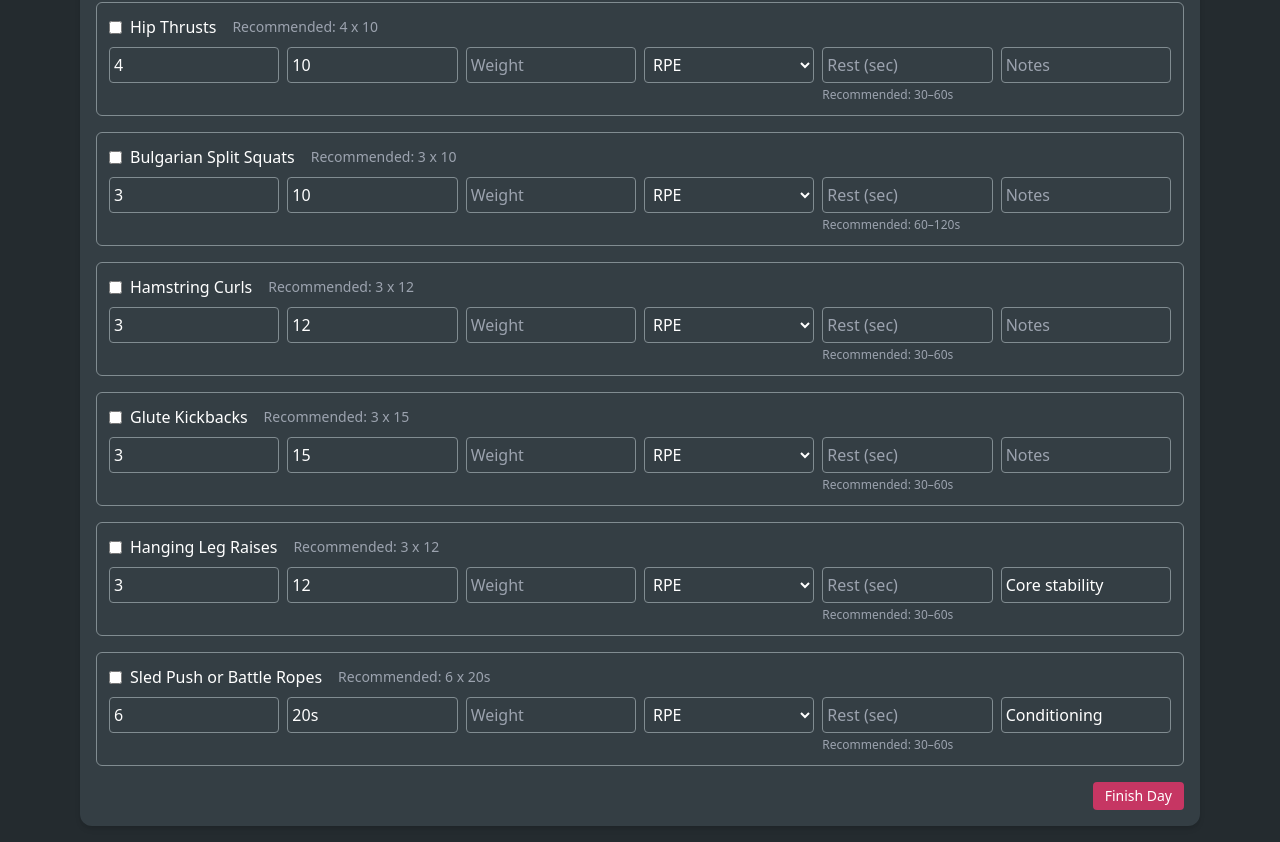
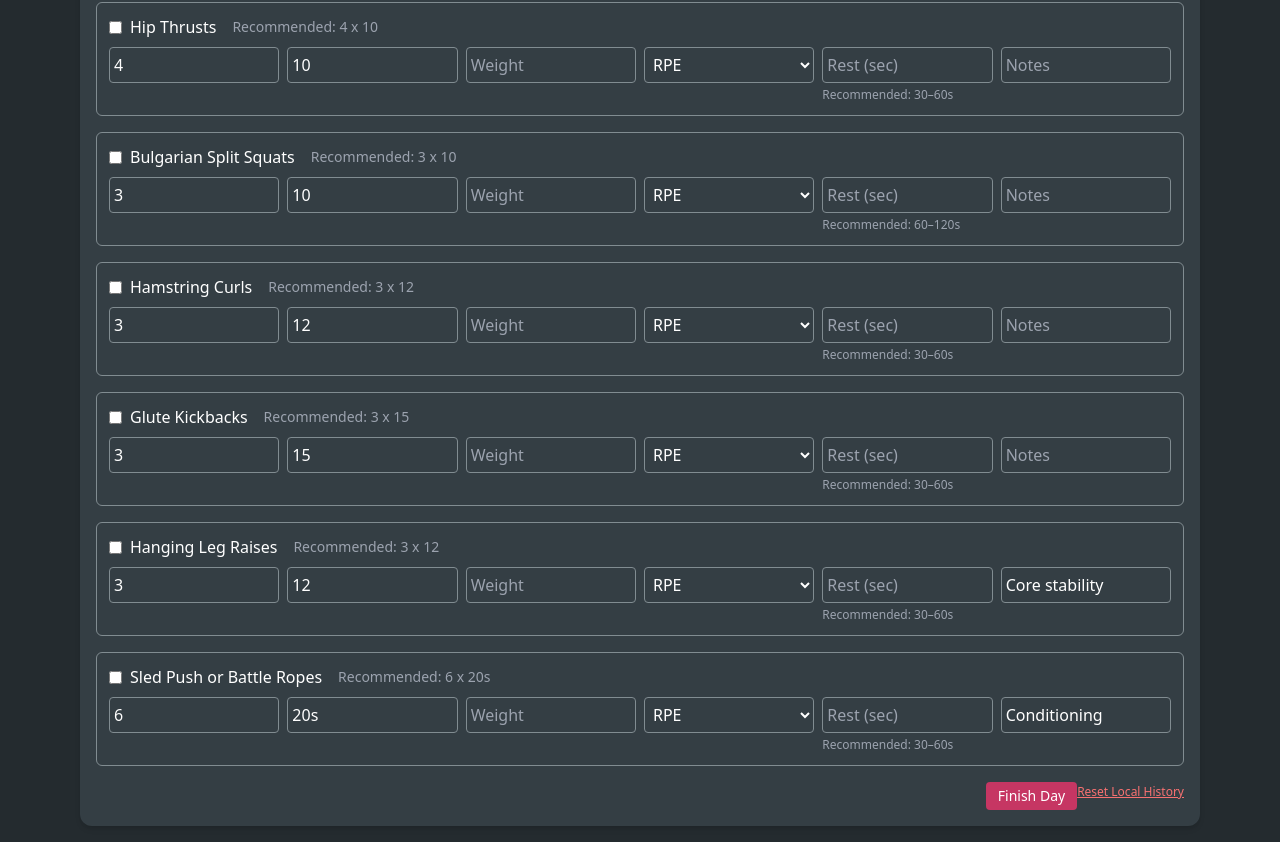
Before and after one commit to areysen/workout-tracker, a React (Create React App) app: page / in a window 1280 px wide. Shown: the part 415-1257 px from the top of the page. Built offline with nearby package versions, Linux system fonts and the light colour scheme.

Commit message:
adding clear history button

```diff
--- a/src/WorkoutLog.js
+++ b/src/WorkoutLog.js
@@ -561,7 +561,6 @@ export default function WorkoutLog() {
           ))}
         </div>
 
-
         {activeTab === tabs.length - 1 ? (
           <div className="bg-[#343E44] p-4 rounded-xl shadow-md">
             <h2 className="text-xl font-semibold mb-4 text-white">Workout History</h2>
@@ -707,6 +706,14 @@ export default function WorkoutLog() {
                     className="text-sm bg-[#C63663] hover:bg-[#b03056] text-white px-3 py-1 rounded">
                     Finish Day
                   </button>
+                  <button
+                    onClick={() => {
+                      localStorage.clear();
+                      window.location.reload();
+                    }}
+                    className="text-xs text-red-400 underline mb-2">
+                    Reset Local History
+                  </button>
                 </div>
               </div>
             )
```
